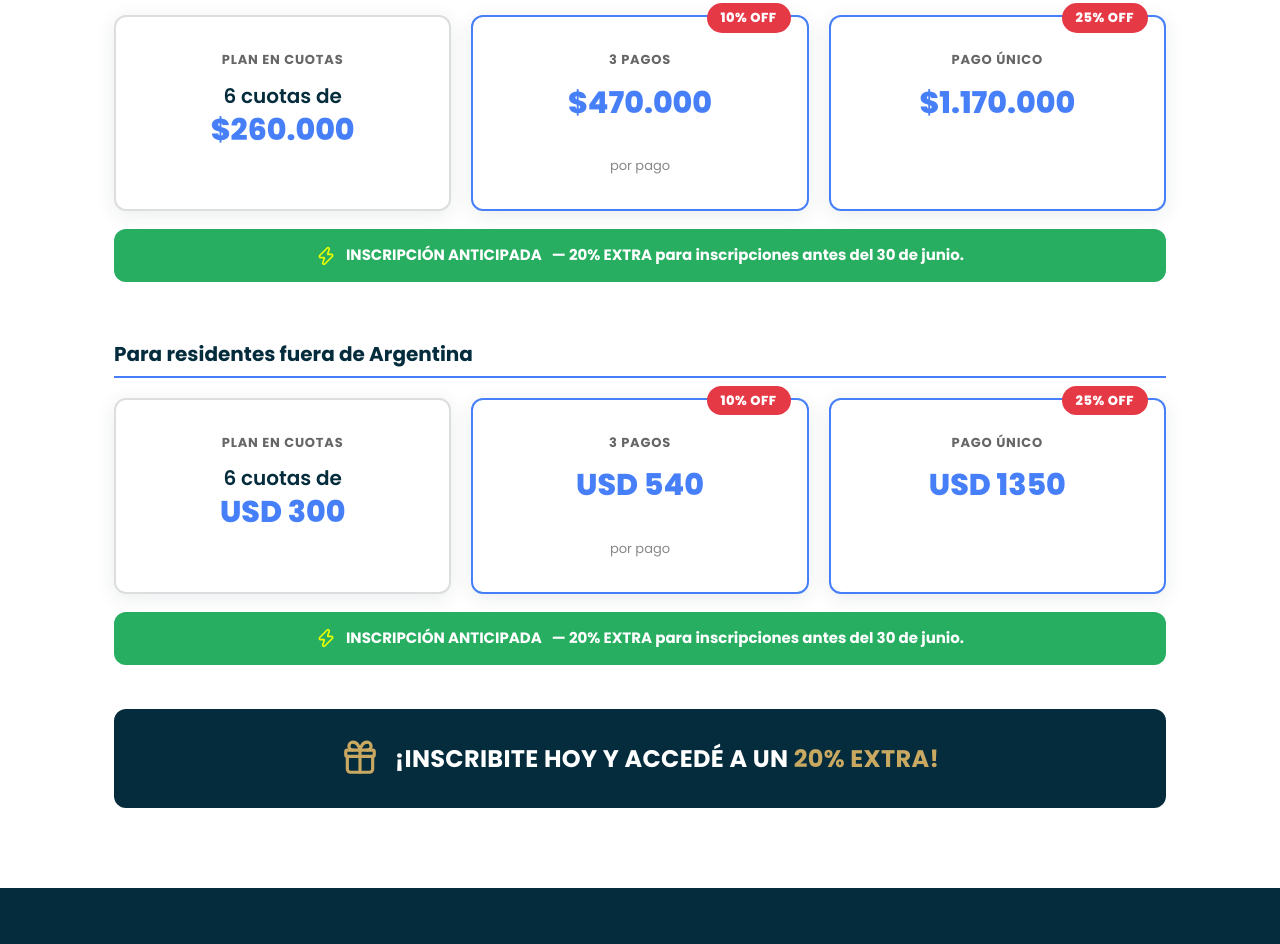
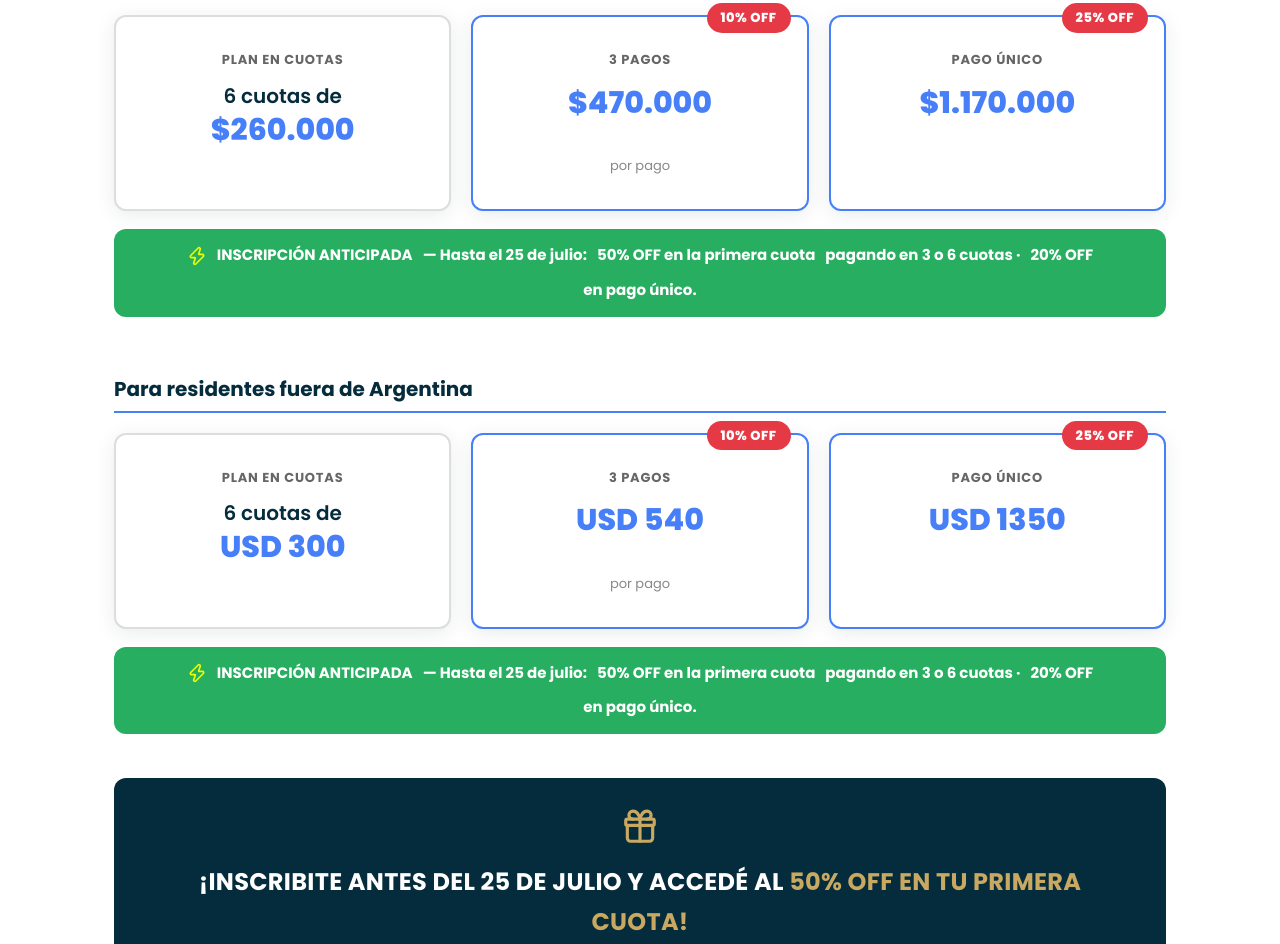
Before and after one commit to Kyuoraku/imca-cursada-intensiva, a plain HTML site: page index.html in a window 1280 px wide. Shown: the part 7667-8611 px from the top of the page. Drawn offline with nearby package versions, Linux system fonts and the light colour scheme.

Commit message:
correccion inscripcion anticipada

```diff
--- a/index.html
+++ b/index.html
@@ -685,7 +685,7 @@
       </div>
       <div class="lsi-inscripcion-anticipada">
         <span class="lsi-ia-icono"><i data-lucide="zap"></i></span>
-        <strong>INSCRIPCIÓN ANTICIPADA</strong> — 20% EXTRA para inscripciones antes del 30 de junio.
+        <strong>INSCRIPCIÓN ANTICIPADA</strong> — Hasta el 25 de julio: <strong>50% OFF en la primera cuota</strong> pagando en 3 o 6 cuotas · <strong>20% OFF</strong> en pago único.
       </div>
 
       <h3 class="lsi-aranceles-region-titulo lsi-mt-seccion">Para residentes fuera de Argentina</h3>
@@ -707,12 +707,12 @@
       </div>
       <div class="lsi-inscripcion-anticipada">
         <span class="lsi-ia-icono"><i data-lucide="zap"></i></span>
-        <strong>INSCRIPCIÓN ANTICIPADA</strong> — 20% EXTRA para inscripciones antes del 30 de junio.
+        <strong>INSCRIPCIÓN ANTICIPADA</strong> — Hasta el 25 de julio: <strong>50% OFF en la primera cuota</strong> pagando en 3 o 6 cuotas · <strong>20% OFF</strong> en pago único.
       </div>
 
       <div class="lsi-banner-cta-aranceles">
         <span class="lsi-banner-icono"><i data-lucide="gift"></i></span>
-        <span>¡INSCRIBITE HOY Y ACCEDÉ A UN <strong>20% EXTRA!</strong></span>
+        <span>¡INSCRIBITE ANTES DEL 25 DE JULIO Y ACCEDÉ AL <strong>50% OFF EN TU PRIMERA CUOTA!</strong></span>
       </div>
 
     </div>
```
Also changed, not shown: 1 other file.
